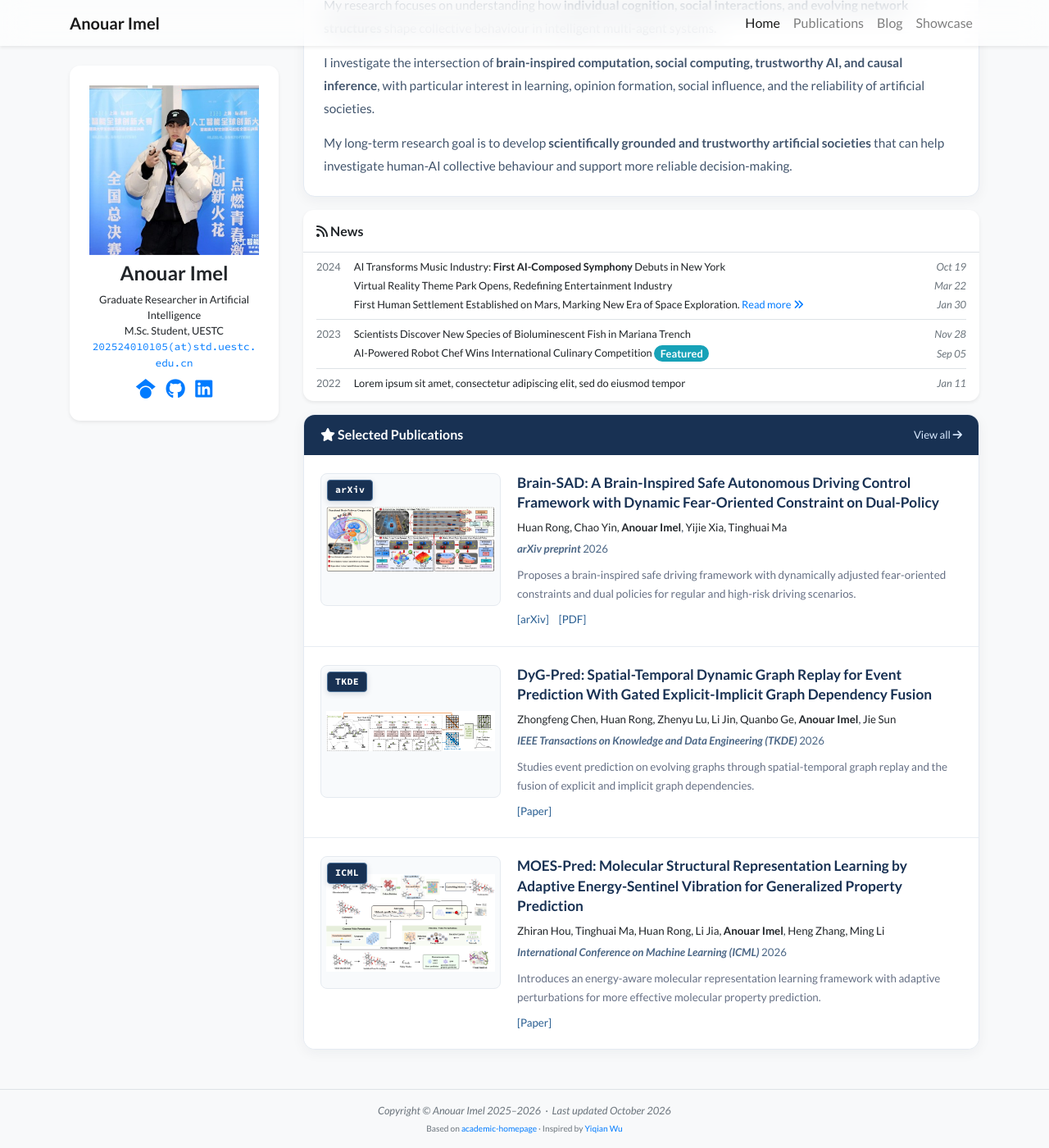
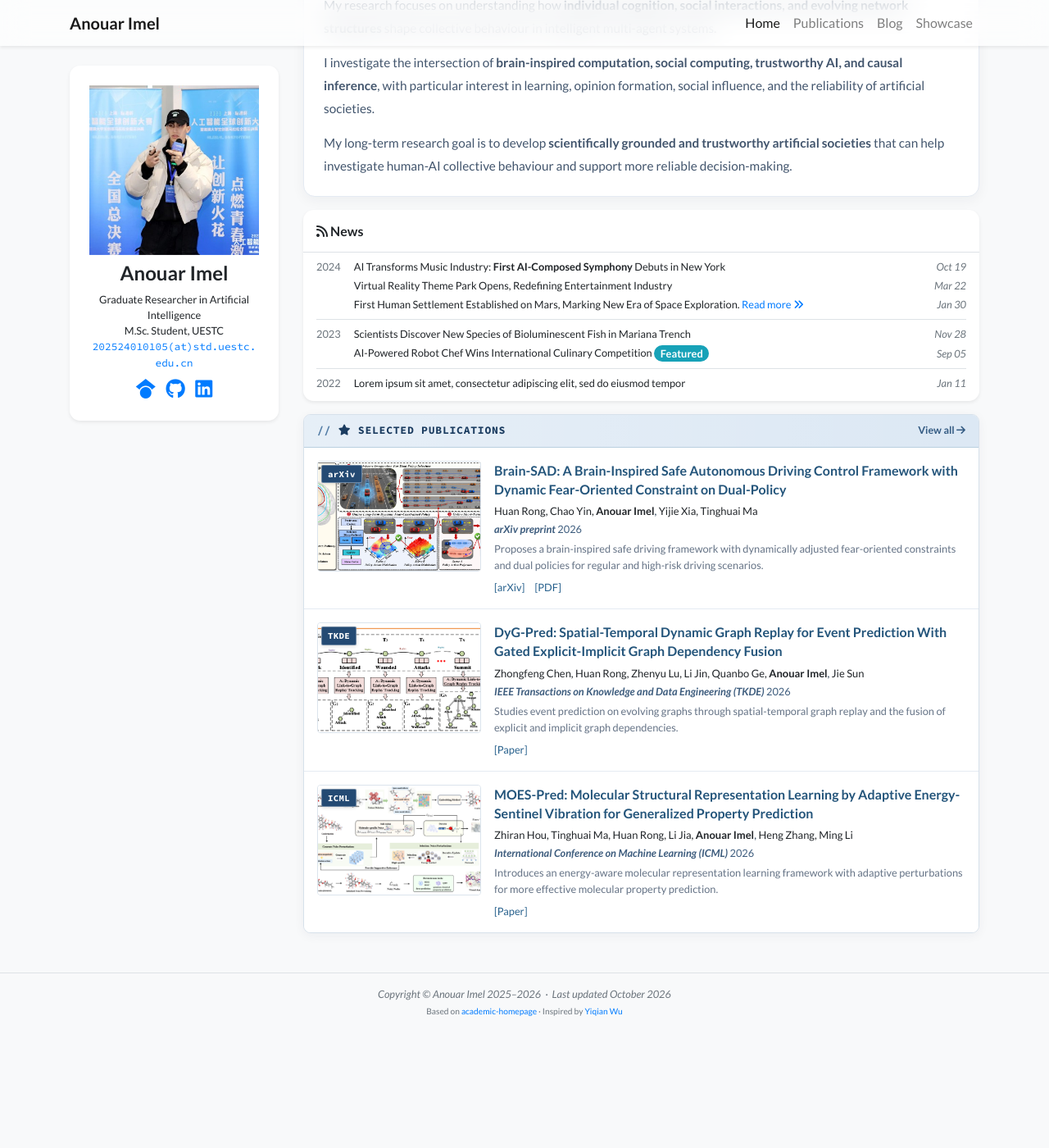
Before and after one commit to AnouarImel/AnouarImel.github.io, a Jekyll site: the page built from index.html, in a window 1280 px wide and 1400 px high, scrolled down 996 px. Shown: the whole window at 82% size. Built offline with Jekyll 4.4.1, drawn with Linux system fonts in a browser that asks for light colours; nearby versions of some CDN libraries; a style sheet for code colours, icons or effects is not loaded; after the commit the page ends 2254 px from its top, so only the background shows below that.

Commit message:
Update global.css

```diff
--- a/assets/css/global.css
+++ b/assets/css/global.css
@@ -836,3 +836,223 @@ a.research-publication-image-link:hover .research-publication-cover {
     white-space: nowrap;
   }
 }
+
+
+.publication-section {
+  margin-top: 16px;
+  overflow: hidden;
+  border: 1px solid #d7e1eb;
+  border-radius: 9px;
+  background: #ffffff;
+  box-shadow: 0 3px 13px rgba(22, 49, 79, 0.05);
+}
+
+.publication-section-header {
+  display: flex;
+  align-items: center;
+  justify-content: space-between;
+  gap: 12px;
+  padding: 10px 16px;
+  background-color: #dce8f4;
+  background-image:
+    radial-gradient(rgba(35, 76, 119, 0.14) 0.6px, transparent 0.6px),
+    linear-gradient(90deg, rgba(255,255,255,0.30), transparent);
+  background-size: 4px 4px, 100% 100%;
+  border-bottom: 1px solid #b9cfdf;
+}
+
+.publication-section-title {
+  margin: 0;
+  color: #1b3c60;
+  font-family: "Source Code Pro", monospace;
+  font-size: 0.82rem;
+  font-weight: 700;
+  letter-spacing: 0.055em;
+  line-height: 1.4;
+  text-transform: uppercase;
+}
+
+.publication-section-title::before {
+  content: "// ";
+  color: #527ca5;
+}
+
+.publication-section-more {
+  color: #345b83;
+  font-size: 0.78rem;
+  font-weight: 600;
+  text-decoration: none;
+  white-space: nowrap;
+}
+
+.publication-section-more:hover {
+  color: #173b60;
+  text-decoration: underline;
+}
+
+.research-publication {
+  display: grid;
+  grid-template-columns: 200px minmax(0, 1fr);
+  align-items: start;
+  gap: 16px;
+  padding: 16px;
+  margin: 0;
+  border-bottom: 1px solid #e5ebf2;
+  background: #ffffff;
+}
+
+.research-publication:last-child {
+  border-bottom: none;
+}
+
+.research-publication-media {
+  position: relative;
+  width: 100%;
+  min-width: 0;
+  flex: initial;
+}
+
+.research-publication-image-link {
+  display: block;
+  width: 100%;
+  height: 135px;
+  overflow: hidden;
+  padding: 0;
+  border: 1px solid #dbe4ed;
+  border-radius: 4px;
+  background: #ffffff;
+}
+
+.research-publication-cover {
+  display: block;
+  width: 100%;
+  height: 100%;
+  max-height: none;
+  padding: 0;
+  margin: 0;
+  object-fit: cover;
+  object-position: center;
+  background: #ffffff;
+  border: none;
+  border-radius: 0;
+  transition: transform 0.2s ease;
+}
+
+a.research-publication-image-link:hover .research-publication-cover {
+  transform: scale(1.035);
+}
+
+.research-venue-badge {
+  position: absolute;
+  top: 5px;
+  left: 5px;
+  z-index: 3;
+  display: inline-block;
+  padding: 4px 7px;
+  border: 1px solid rgba(255,255,255,0.35);
+  border-radius: 2px;
+  background: #244a73;
+  color: #ffffff;
+  font-family: "Source Code Pro", monospace;
+  font-size: 0.67rem;
+  font-weight: 700;
+  letter-spacing: 0.03em;
+  line-height: 1.15;
+  pointer-events: none;
+  box-shadow: 0 1px 4px rgba(0,0,0,0.15);
+}
+
+.research-publication-info {
+  min-width: 0;
+  flex: initial;
+}
+
+.research-publication-title {
+  margin: 0 0 5px;
+  color: #24557b;
+  font-size: 1rem;
+  font-weight: 600;
+  line-height: 1.45;
+}
+
+.research-publication-authors {
+  margin-bottom: 3px;
+  font-size: 0.81rem;
+  line-height: 1.55;
+  color: #263c52;
+}
+
+.research-publication-venue {
+  margin-bottom: 5px;
+  color: #3e5d7e;
+  font-size: 0.8rem;
+  line-height: 1.5;
+}
+
+.research-publication-abstract {
+  margin: 0 0 7px;
+  color: #657386;
+  font-size: 0.8rem;
+  line-height: 1.55;
+}
+
+.research-publication-links {
+  display: flex;
+  flex-wrap: wrap;
+  gap: 5px 12px;
+  font-size: 0.8rem;
+}
+
+.research-publication-links a {
+  margin: 0;
+  color: #28618d;
+  font-weight: 500;
+  text-decoration: none;
+}
+
+.research-publication-links a:hover {
+  color: #153e67;
+  text-decoration: underline;
+}
+
+@media (min-width: 768px) and (max-width: 991px) {
+  .research-publication {
+    grid-template-columns: 150px minmax(0, 1fr);
+    gap: 12px;
+    padding: 13px;
+  }
+
+  .research-publication-image-link {
+    height: 112px;
+  }
+}
+
+@media (max-width: 767px) {
+  .publication-section-header {
+    padding: 11px 14px;
+  }
+
+  .research-publication {
+    grid-template-columns: 1fr;
+    gap: 12px;
+    padding: 15px;
+  }
+
+  .research-publication-media {
+    max-width: 240px;
+  }
+
+  .research-publication-image-link {
+    height: 155px;
+  }
+
+  .research-publication-title {
+    font-size: 0.98rem;
+  }
+}
+
+@media (prefers-reduced-motion: reduce) {
+  .research-publication-cover {
+    transition: none;
+  }
+}
```
